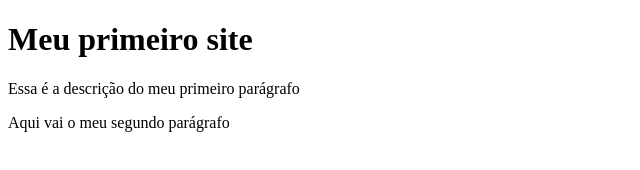
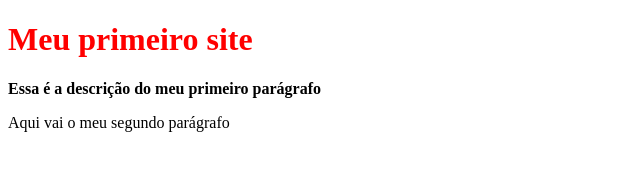
Before and after one commit to professor-weslly/primeiro-projeto-html_2B, a plain HTML site: page index.html in a window 1280 px wide. Shown: the whole page, without its empty margins (0-640 px from the left). Drawn offline with Linux system fonts and the light colour scheme.

Commit message:
Update index.html

```diff
--- a/index.html
+++ b/index.html
@@ -6,8 +6,8 @@
     <title>Meu site</title>
 </head>
 <body>
-   <h1>Meu primeiro site</h1>
-   <p>Essa é a descrição do meu primeiro parágrafo</p>
+   <h1 style="color: red;">Meu primeiro site</h1>
+   <p><strong>Essa é a descrição do meu primeiro parágrafo</strong></p>
    <p>Aqui vai o meu segundo parágrafo</p>
 </body>
 </html>
```
